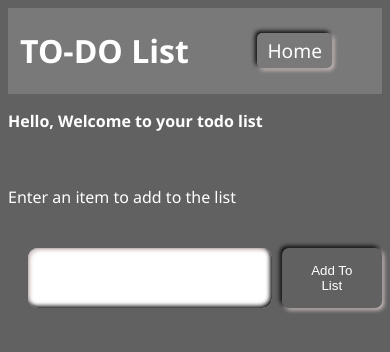
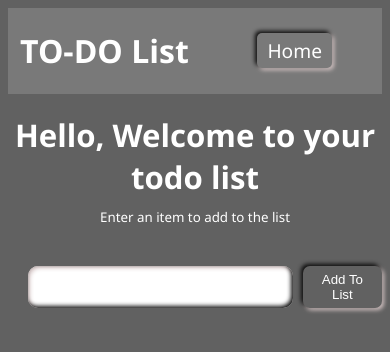
Before and after one commit to HectorGitt/to-do-list-app, a plain HTML site: page index.html in a window 390 px wide. Drawn offline with Linux system fonts and the light colour scheme.

Commit message:
Update style.css
updated styles and mobile responsiveness

```diff
--- a/style/style.css
+++ b/style/style.css
@@ -44,6 +44,21 @@ form {
     flex-direction: row;
 
 }
+.help {
+    text-align: center;
+    margin-top: 20px;
+    font-size: 20pt;
+
+}
+.help > h3 {
+    margin: none;
+    padding: none;
+    display: inline;
+}
+.help p {
+    margin-top:10px ;
+    font-size: 10pt;
+}
 #add {
     padding: 15px 25px;
     justify-items: end;
@@ -56,13 +71,14 @@ form {
     box-shadow: -2px -2px 4px rgba(0, 0, 0, 0.933), 2px 2px 4px rgb(215, 199, 199);
 }
 input {
-    font-size: 100%;
+    font-size: 16pt;
     width: 80vw;
     background-color: white;
     color: black;
     border-radius: 10px;
     border: none;
     box-shadow: -2px -2px 4px rgba(0, 0, 0, 0.933) inset, 2px 2px 4px rgb(215, 199, 199) inset;
+    padding-left: 10px;
 }
 #remove {
     background-color: transparent;
@@ -76,9 +92,7 @@ input {
 .list {
     width: 70%;
 }
-h3 {
-    font-size: 100%;
-}
+
 .list > *:nth-of-type(even){
     background-color: rgba(34, 255, 0, 0.055);
 }
@@ -89,9 +103,22 @@ h3 {
     display: inline;
 }
 .list li {
-    padding: 20px;
+    padding: 15px;
     margin: 20px;
     box-shadow: -2px -2px 4px rgba(0, 0, 0, 0.933), 2px 2px 4px rgb(215, 199, 199) ;
     background-color:transparent;
 
 }
+@media only screen and (max-width: 550px ) {
+    #add {
+        padding: 6px 13px;
+    }
+    input {
+        font-size: 10pt;
+    }
+    .list li {
+        padding: 10px;
+    }
+
+
+}
```
